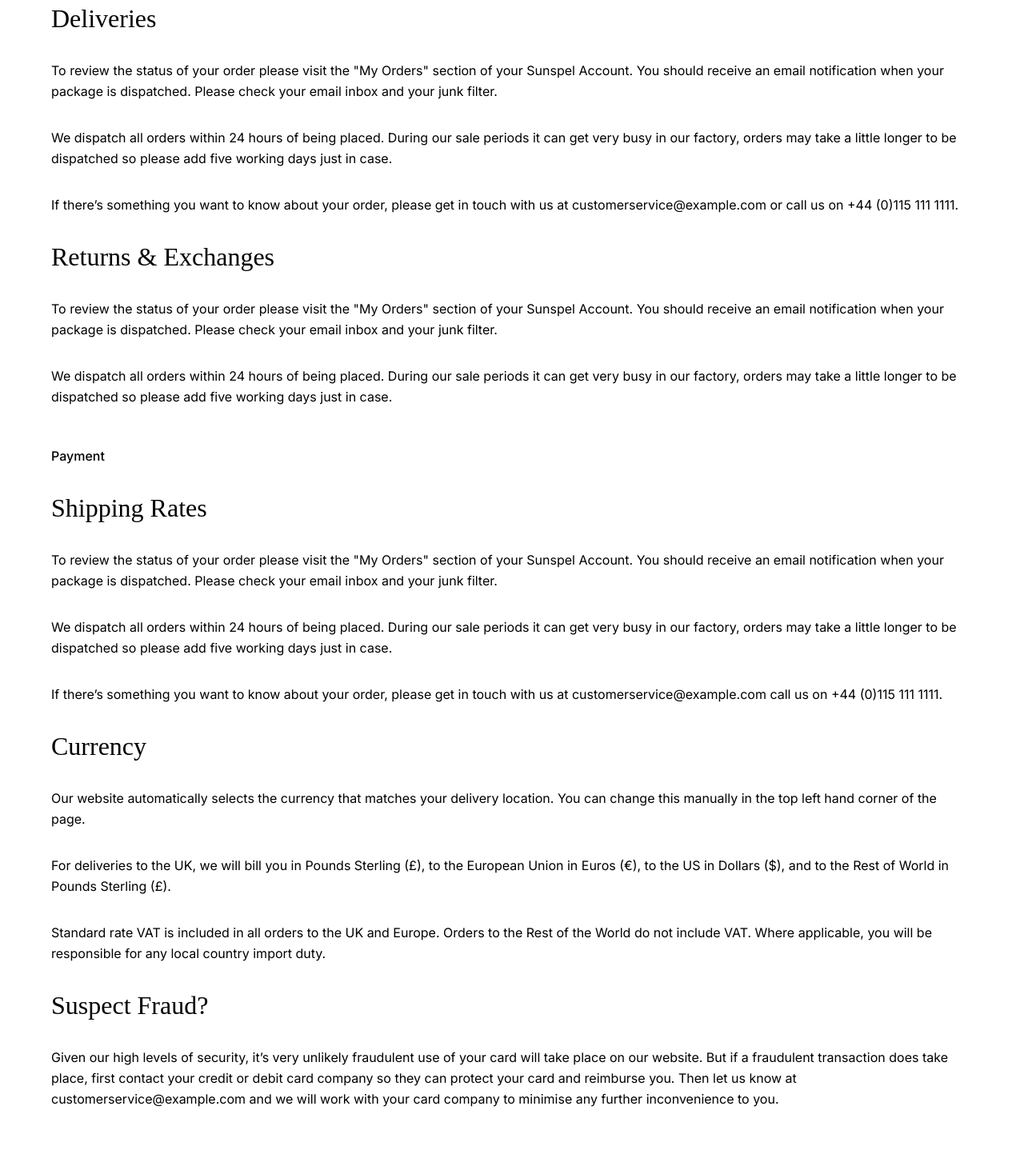
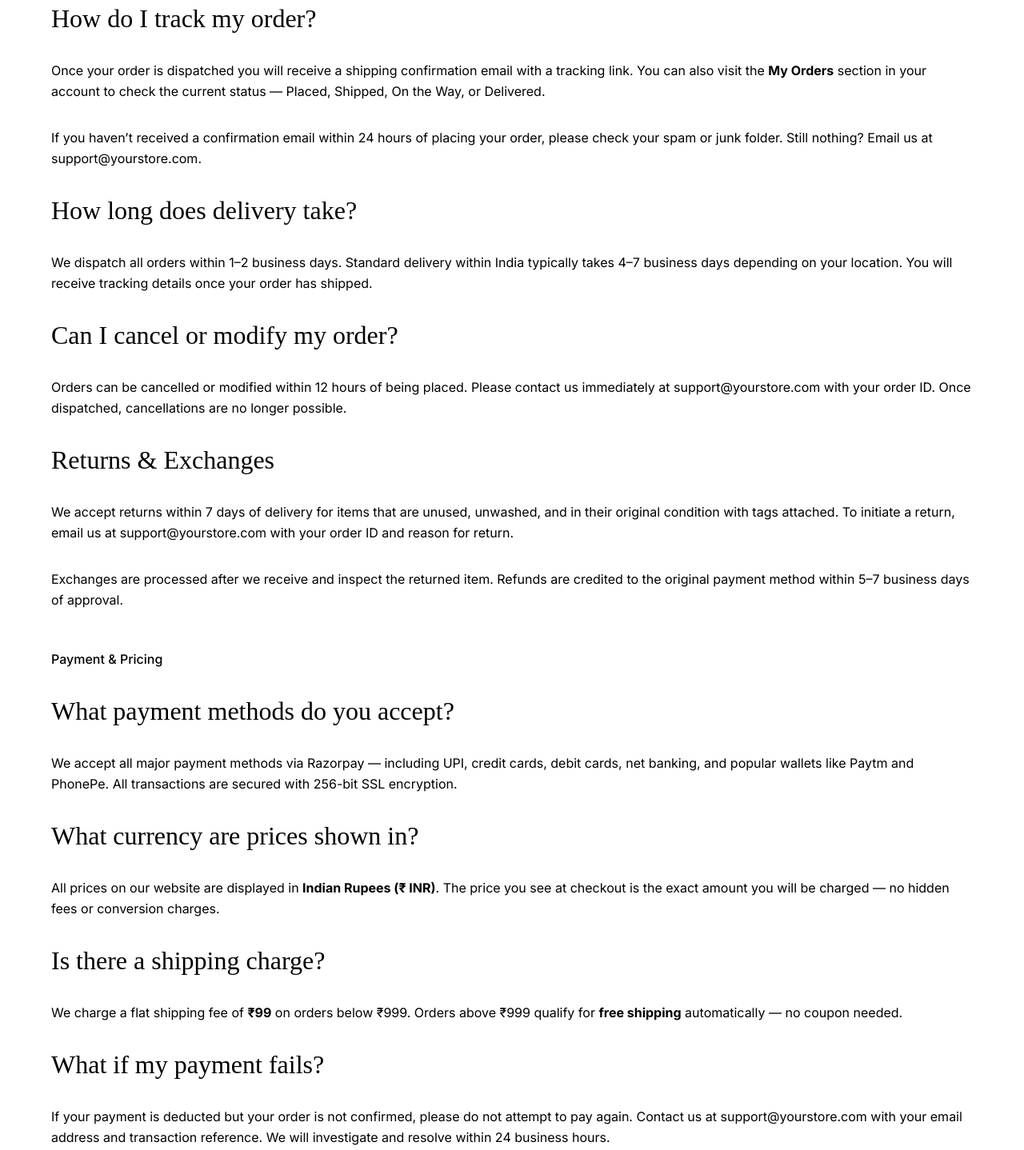
Before and after one commit to afterresultcounselling-ai/Ecommerce, a Gatsby site: page /faq in a window 1280 px wide. Shown: the part 721-2159 px from the top of the page at 80% size. Built offline with nearby package versions, Linux system fonts and the light colour scheme; Gatsby itself is replaced by a stand-in of ours; a web font is replaced by a local one.

Commit message:
Update faq.js

```diff
--- a/src/pages/faq.js
+++ b/src/pages/faq.js
@@ -5,7 +5,7 @@ import Layout from '../components/Layout/Layout';
 import Banner from '../components/Banner';
 import Container from '../components/Container';
 
-const FaqPage = (props) => {
+const FaqPage = () => {
   return (
     <Layout>
       <div className={styles.root}>
@@ -16,97 +16,102 @@ const FaqPage = (props) => {
           color={'var(--standard-white)'}
           height={'350px'}
         />
+
         <Container>
+          {/* ── Orders ──────────────────────────────────── */}
           <div className={styles.section}>
             <span>Your Orders</span>
+
             <div className={styles.subSection}>
-              <h3>Deliveries</h3>
+              <h3>How do I track my order?</h3>
               <p>
-                To review the status of your order please visit the "My Orders"
-                section of your Sunspel Account. You should receive an email
-                notification when your package is dispatched. Please check your
-                email inbox and your junk filter.
+                Once your order is dispatched you will receive a shipping confirmation email with a tracking link. You can also visit the <strong>My Orders</strong> section in your account to check the current status — Placed, Shipped, On the Way, or Delivered.
               </p>
               <p>
-                We dispatch all orders within 24 hours of being placed. During
-                our sale periods it can get very busy in our factory, orders may
-                take a little longer to be dispatched so please add five working
-                days just in case.
+                If you haven&rsquo;t received a confirmation email within 24 hours of placing your order, please check your spam or junk folder. Still nothing? Email us at <a href={'mailto:support@yourstore.com'}>support@yourstore.com</a>.
+              </p>
+            </div>
+
+            <div className={styles.subSection}>
+              <h3>How long does delivery take?</h3>
+              <p>
+                We dispatch all orders within 1–2 business days. Standard delivery within India typically takes 4–7 business days depending on your location. You will receive tracking details once your order has shipped.
+              </p>
+            </div>
+
+            <div className={styles.subSection}>
+              <h3>Can I cancel or modify my order?</h3>
+              <p>
+                Orders can be cancelled or modified within 12 hours of being placed. Please contact us immediately at <a href={'mailto:support@yourstore.com'}>support@yourstore.com</a> with your order ID. Once dispatched, cancellations are no longer possible.
+              </p>
+            </div>
+
+            <div className={styles.subSection}>
+              <h3>Returns &amp; Exchanges</h3>
+              <p>
+                We accept returns within 7 days of delivery for items that are unused, unwashed, and in their original condition with tags attached. To initiate a return, email us at <a href={'mailto:support@yourstore.com'}>support@yourstore.com</a> with your order ID and reason for return.
               </p>
               <p>
-                If there’s something you want to know about your order, please
-                get in touch with us at customerservice@example.com or call us
-                on +44 (0)115 111 1111.
-              </p>
-            </div>
-            <div className={styles.subSection}>
-              <h3>Returns & Exchanges</h3>
-              <p>
-                To review the status of your order please visit the "My Orders"
-                section of your Sunspel Account. You should receive an email
-                notification when your package is dispatched. Please check your
-                email inbox and your junk filter.
-              </p>
-              <p>
-                We dispatch all orders within 24 hours of being placed. During
-                our sale periods it can get very busy in our factory, orders may
-                take a little longer to be dispatched so please add five working
-                days just in case.
+                Exchanges are processed after we receive and inspect the returned item. Refunds are credited to the original payment method within 5–7 business days of approval.
               </p>
             </div>
           </div>
 
+          {/* ── Payment ─────────────────────────────────── */}
           <div className={styles.section}>
-            <span>Payment</span>
+            <span>Payment &amp; Pricing</span>
+
             <div className={styles.subSection}>
-              <h3>Shipping Rates</h3>
+              <h3>What payment methods do you accept?</h3>
               <p>
-                To review the status of your order please visit the "My Orders"
-                section of your Sunspel Account. You should receive an email
-                notification when your package is dispatched. Please check your
-                email inbox and your junk filter.
-              </p>
-              <p>
-                We dispatch all orders within 24 hours of being placed. During
-                our sale periods it can get very busy in our factory, orders may
-                take a little longer to be dispatched so please add five working
-                days just in case.
-              </p>
-              <p>
-                If there’s something you want to know about your order, please
-                get in touch with us at customerservice@example.com call us on
-                +44 (0)115 111 1111.
+                We accept all major payment methods via Razorpay — including UPI, credit cards, debit cards, net banking, and popular wallets like Paytm and PhonePe. All transactions are secured with 256-bit SSL encryption.
               </p>
             </div>
+
             <div className={styles.subSection}>
-              <h3>Currency</h3>
+              <h3>What currency are prices shown in?</h3>
               <p>
-                Our website automatically selects the currency that matches your
-                delivery location. You can change this manually in the top left
-                hand corner of the page.
-              </p>
-              <p>
-                For deliveries to the UK, we will bill you in Pounds Sterling
-                (£), to the European Union in Euros (€), to the US in Dollars
-                ($), and to the Rest of World in Pounds Sterling (£).
-              </p>
-              <p>
-                Standard rate VAT is included in all orders to the UK and
-                Europe. Orders to the Rest of the World do not include VAT.
-                Where applicable, you will be responsible for any local country
-                import duty.
+                All prices on our website are displayed in <strong>Indian Rupees (₹ INR)</strong>. The price you see at checkout is the exact amount you will be charged — no hidden fees or conversion charges.
               </p>
             </div>
+
             <div className={styles.subSection}>
-              <h3>Suspect Fraud?</h3>
+              <h3>Is there a shipping charge?</h3>
               <p>
-                Given our high levels of security, it’s very unlikely fraudulent
-                use of your card will take place on our website. But if a
-                fraudulent transaction does take place, first contact your
-                credit or debit card company so they can protect your card and
-                reimburse you. Then let us know at customerservice@example.com
-                and we will work with your card company to minimise any further
-                inconvenience to you.
+                We charge a flat shipping fee of <strong>₹99</strong> on orders below ₹999. Orders above ₹999 qualify for <strong>free shipping</strong> automatically — no coupon needed.
+              </p>
+            </div>
+
+            <div className={styles.subSection}>
+              <h3>What if my payment fails?</h3>
+              <p>
+                If your payment is deducted but your order is not confirmed, please do not attempt to pay again. Contact us at <a href={'mailto:support@yourstore.com'}>support@yourstore.com</a> with your email address and transaction reference. We will investigate and resolve within 24 business hours.
+              </p>
+            </div>
+          </div>
+
+          {/* ── Products ────────────────────────────────── */}
+          <div className={styles.section}>
+            <span>Products &amp; Sizing</span>
+
+            <div className={styles.subSection}>
+              <h3>What sizes do you offer?</h3>
+              <p>
+                Our plain t-shirts are available in sizes XS, S, M, L, and XL. We recommend checking the size guide on each product page before ordering. If you are between sizes, we suggest sizing up for a relaxed fit.
+              </p>
+            </div>
+
+            <div className={styles.subSection}>
+              <h3>What fabric are the t-shirts made of?</h3>
+              <p>
+                Our t-shirts are made from 100% combed cotton, chosen for its softness, breathability, and durability. Each piece is pre-shrunk to maintain its shape after washing.
+              </p>
+            </div>
+
+            <div className={styles.subSection}>
+              <h3>How do I care for my t-shirt?</h3>
+              <p>
+                Machine wash cold (30°C) with similar colours. Do not bleach. Tumble dry on low or air dry flat. Iron on low heat if needed. Avoid wringing to preserve shape.
               </p>
             </div>
           </div>
```
